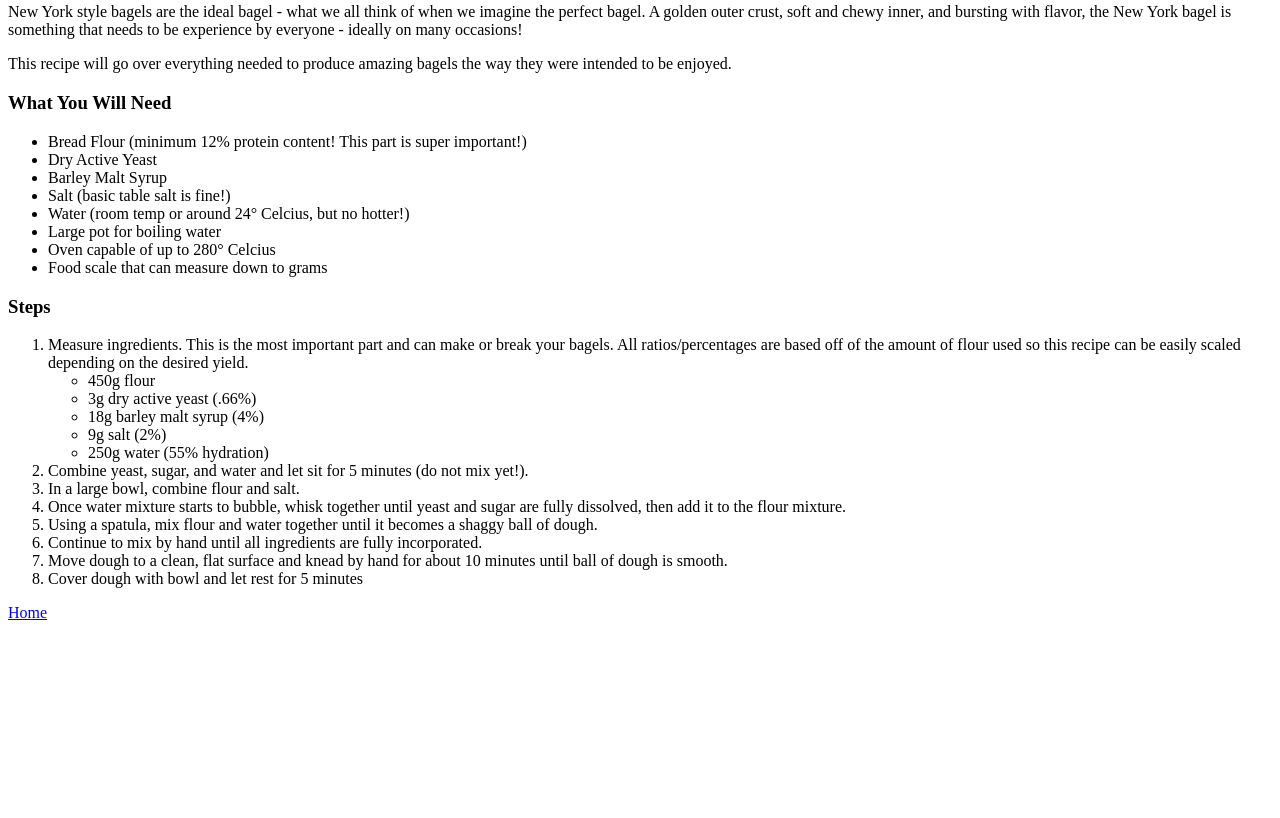
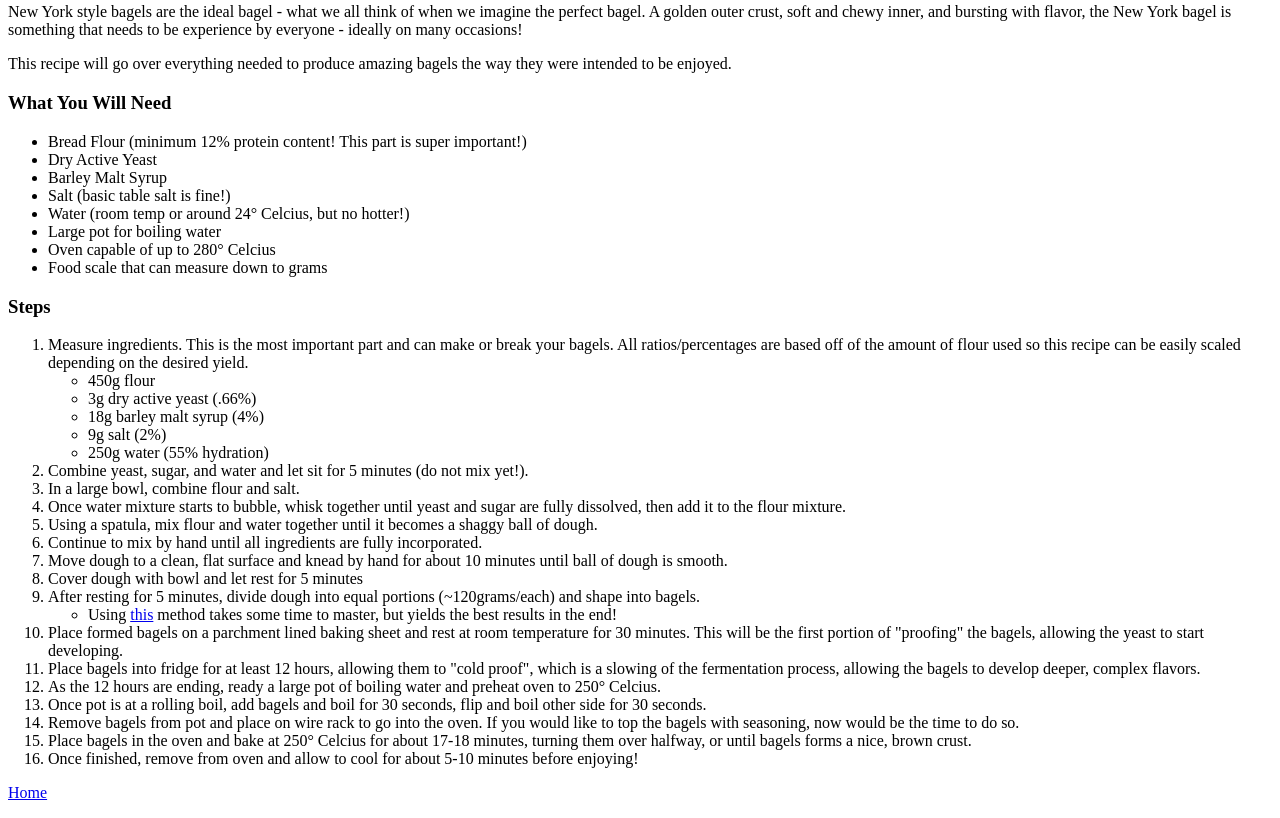
Before and after one commit to coffeecarbsandkilos/odin-recipes, a plain HTML site: page recipes/bagels.html in a window 1280 px wide. Shown: the part 492-1310 px from the top of the page. Before the commit the page ends 1130 px from the top, so only its background shows below. Drawn offline with Linux system fonts and the light colour scheme.

Commit message:
Complete steps of the bagel recipe page

```diff
--- a/recipes/bagels.html
+++ b/recipes/bagels.html
@@ -57,6 +57,24 @@
             <li>Continue to mix by hand until all ingredients are fully incorporated.</li>
             <li>Move dough to a clean, flat surface and knead by hand for about 10 minutes until ball of dough is smooth.</li>
             <li>Cover dough with bowl and let rest for 5 minutes</li>
+            <li>After resting for 5 minutes, divide dough into equal portions (~120grams/each) and shape into bagels.
+                    <ul>
+                        <li>Using <a href="https://www.youtube.com/watch?v=ZxAV3NdW5AU" target="_blank"> this</a> method takes some time to master, but yields the best results in the end!</li>
+                    </ul>
+            </li>
+            <li>Place formed bagels on a parchment lined baking sheet and rest at room temperature for 30 minutes. This will be the first portion of "proofing"
+                the bagels, allowing the yeast to start developing.
+            </li>
+            <li>Place bagels into fridge for at least 12 hours, allowing them to "cold proof", which is a slowing of the fermentation process,
+                allowing the bagels to develop deeper, complex flavors.
+            </li>
+            <li>As the 12 hours are ending, ready a large pot of boiling water and preheat oven to 250&deg; Celcius.</li>
+            <li>Once pot is at a rolling boil, add bagels and boil for 30 seconds, flip and boil other side for 30 seconds.</li>
+            <li>Remove bagels from pot and place on wire rack to go into the oven. If you would like to top the bagels with seasoning,
+                now would be the time to do so.
+            </li>
+            <li>Place bagels in the oven and bake at 250&deg; Celcius for about 17-18 minutes, turning them over halfway, or until bagels forms a nice, brown crust.</li>
+            <li>Once finished, remove from oven and allow to cool for about 5-10 minutes before enjoying!</li>
         </ol>
     <p>
         <a href="../index.html">Home</a>
```
